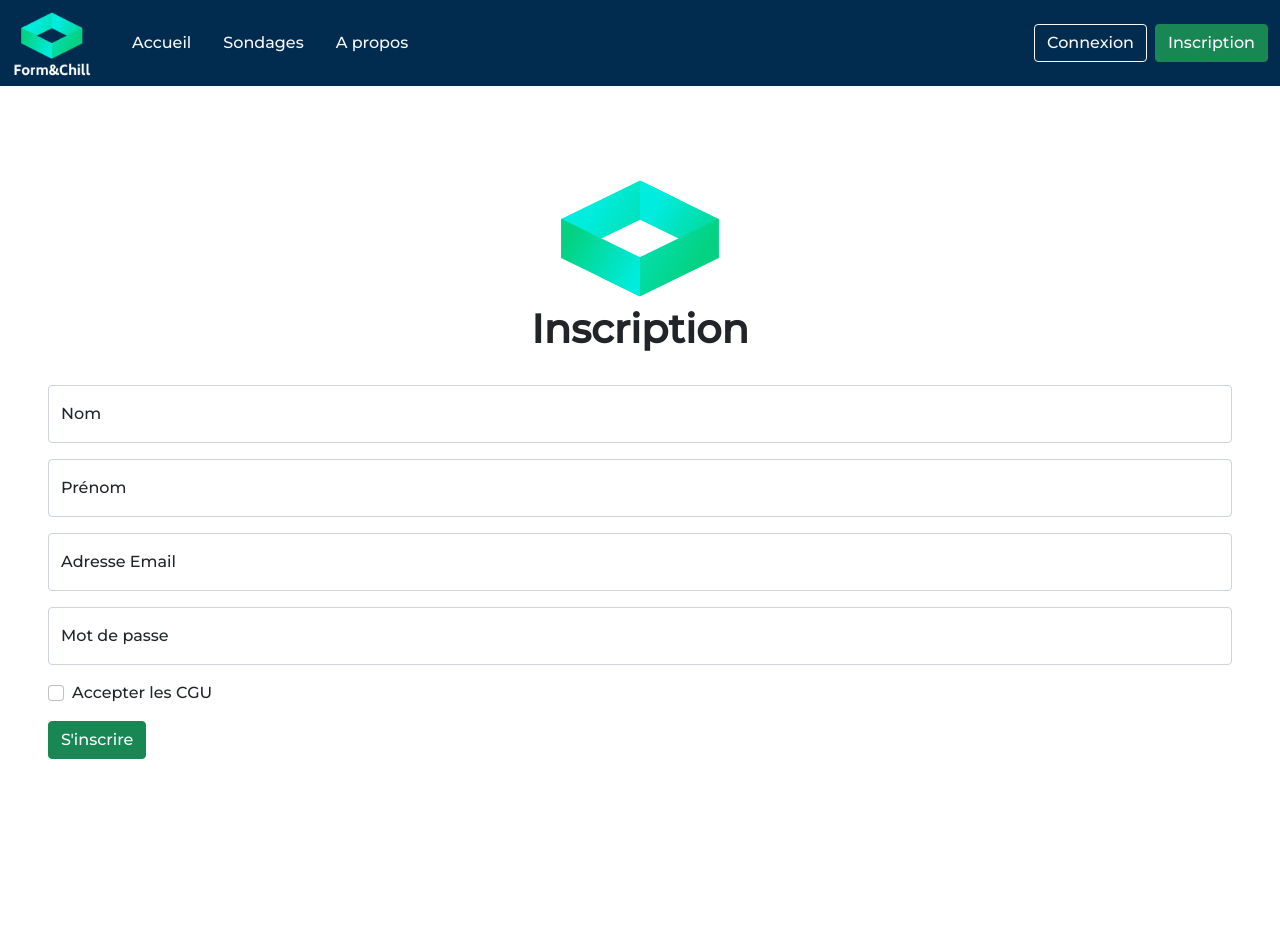
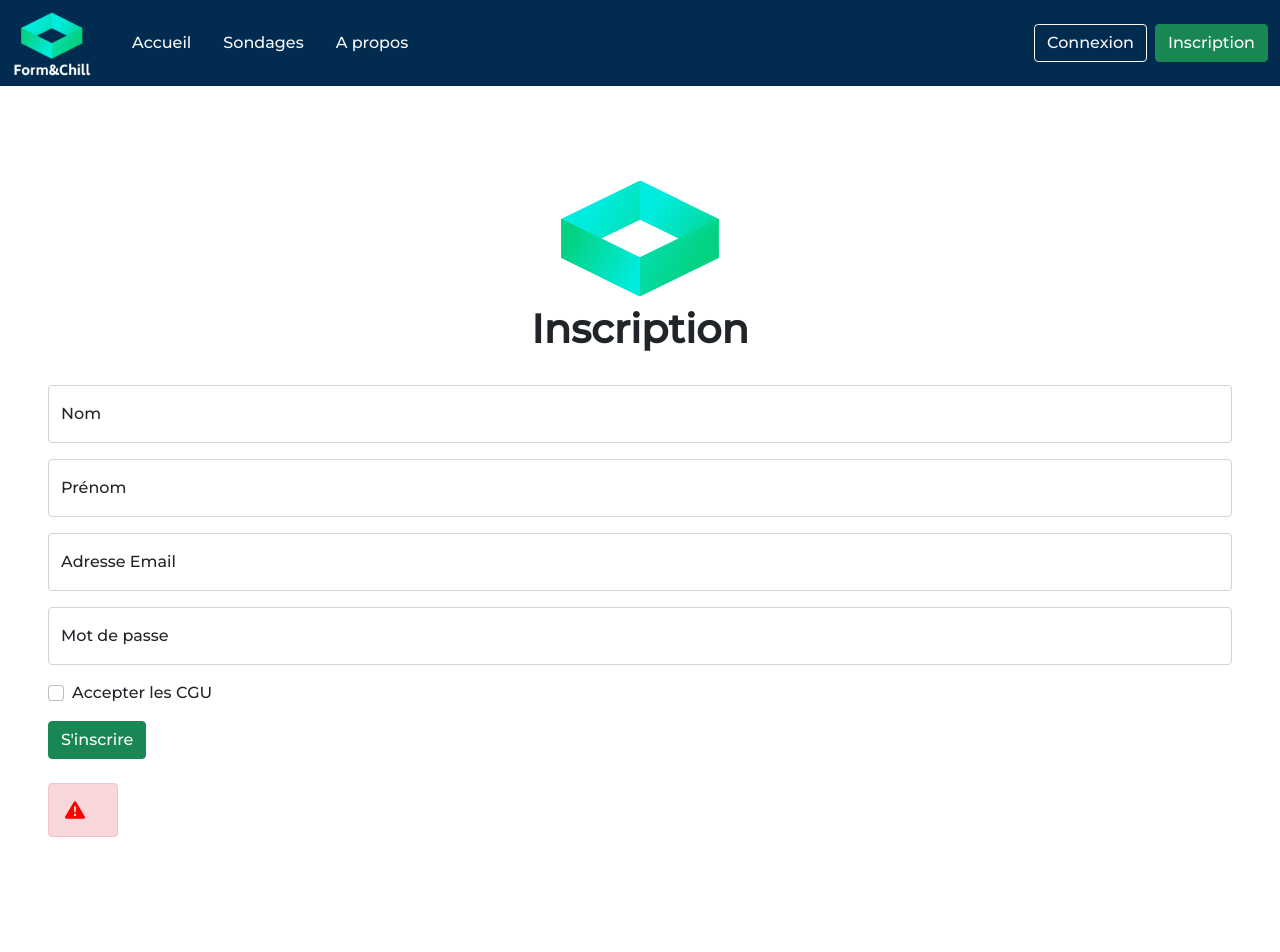
Before and after one commit to Form-Chill/Typeform-Stage-Orga, a Vue app: page /signin in a window 1280 px wide. Shown: the top 952 px of the page. Built offline with nearby package versions, Linux system fonts and the light colour scheme.

Commit message:
modifs mineures sur la page d'inscription

```diff
--- a/src/views/SignIn.vue
+++ b/src/views/SignIn.vue
@@ -5,6 +5,7 @@ import { getAuth, createUserWithEmailAndPassword } from "@firebase/auth";
 import { db } from "../firebaseDb.js";
 import { collection, addDoc, doc,setDoc } from "firebase/firestore";
 import router from "../router";
+import { transformWithEsbuild } from "vite";
 
 export default {
     components: { Navbar, Footer },
@@ -14,7 +15,9 @@ export default {
                name: '',
                firstName: '',
                email: '',
-               password: ''
+               password: '',
+               CGU:false,
+
             },
             errMessage:'',
         }
@@ -92,7 +95,7 @@ export default {
 <img class="mx-auto d-block" src="../assets/Icon.png" alt="Icone"/>
 <h1 style="text-align:center" class="fw-bold"> Inscription</h1>
 <br>
-    <form class="needs-validation container-fluid px-5" @submit.prevent=""  novalidate>
+    <form class="needs-validation container-fluid px-5" @submit.prevent="">
         <div class="form-floating mb-3">
             <input type="string" class="form-control" id="InputName" placeholder="Nom" v-model="this.form.name" required>
             <label for="InputName">Nom</label>
@@ -120,13 +123,25 @@ export default {
         </div> -->
 
         <div class="mb-3 form-check">
-            <input type="checkbox" class="form-check-input" id="exampleCheck1">
+            <input type="checkbox" class="form-check-input" id="exampleCheck1" v-model="this.form.CGU" required>
             <label class="form-check-label" for="exampleCheck1">Accepter les CGU</label>
         </div>
         <button type="submit" @click="register" class="btn btn-success" >S'inscrire</button>
+
+    <br>
+    <br>
+    <div class="alert alert-danger d-inline-flex align-items-center" role="alert">
+        <svg xmlns="http://www.w3.org/2000/svg" width="20" height="20" fill="red" class="bi bi-exclamation-triangle-fill" viewBox="0 0 16 16">
+            <path d="M8.982 1.566a1.13 1.13 0 0 0-1.96 0L.165 13.233c-.457.778.091 1.767.98 1.767h13.713c.889 0 1.438-.99.98-1.767L8.982 1.566zM8 5c.535 0 .954.462.9.995l-.35 3.507a.552.552 0 0 1-1.1 0L7.1 5.995A.905.905 0 0 1 8 5zm.002 6a1 1 0 1 1 0 2 1 1 0 0 1 0-2z"/>
+        </svg>
+            <div class="px-2">
+                {{this.errMessage}}
+            </div>
+    </div>
     </form>
 
-    <p> {{this.errMessage}}</p>
+
+
     <br>
 
     </div>
```
